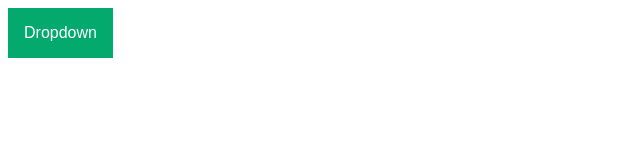
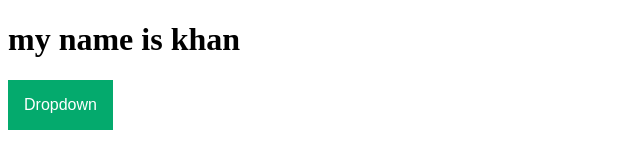
Before and after one commit to SujoyGitt/php-practice, a plain HTML site: page index.html in a window 1280 px wide. Shown: the whole page, without its empty margins (0-640 px from the left). Drawn offline with Linux system fonts and the light colour scheme.

Commit message:
Update index.html
my name khan

```diff
--- a/index.html
+++ b/index.html
@@ -61,6 +61,7 @@
     </style>
   </head>
   <body>
+    <h1>my name is khan</h1>
     <div class="dropdown">
       <button class="dropbtn">Dropdown</button>
       <div class="dropdown-content">
```
